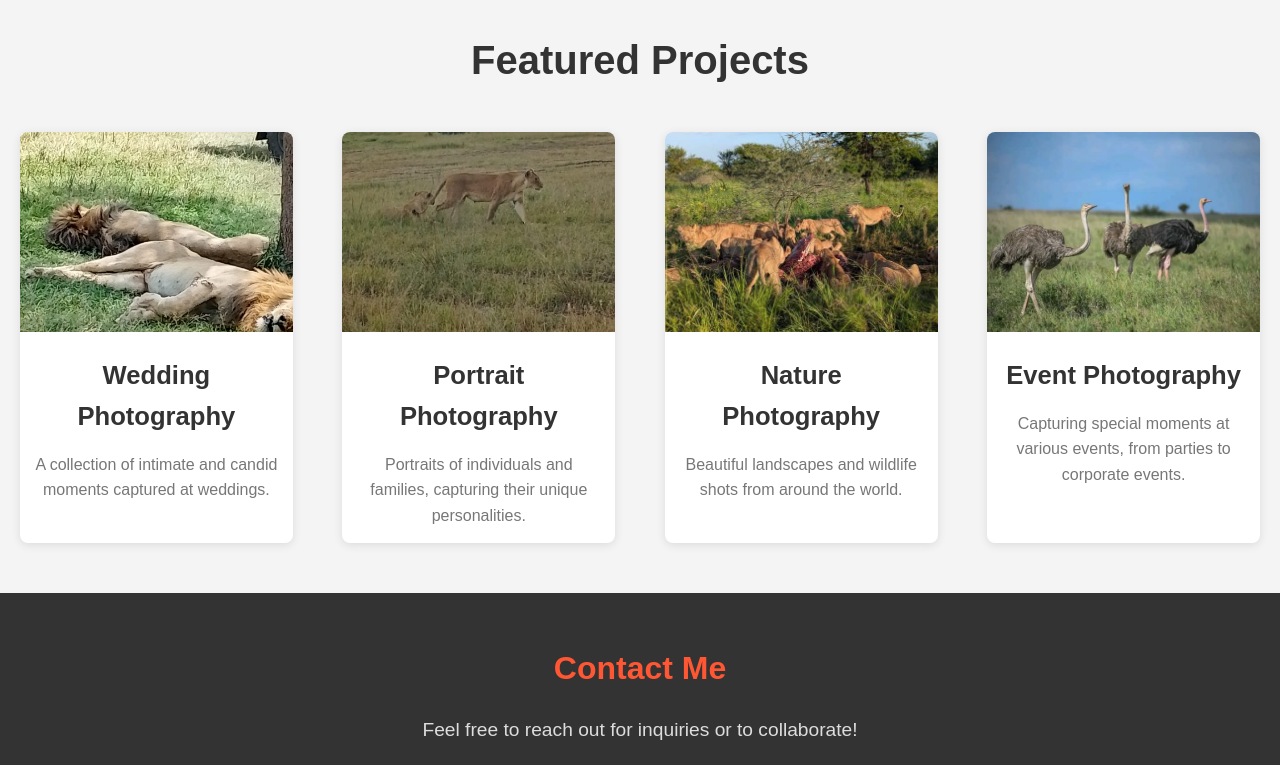
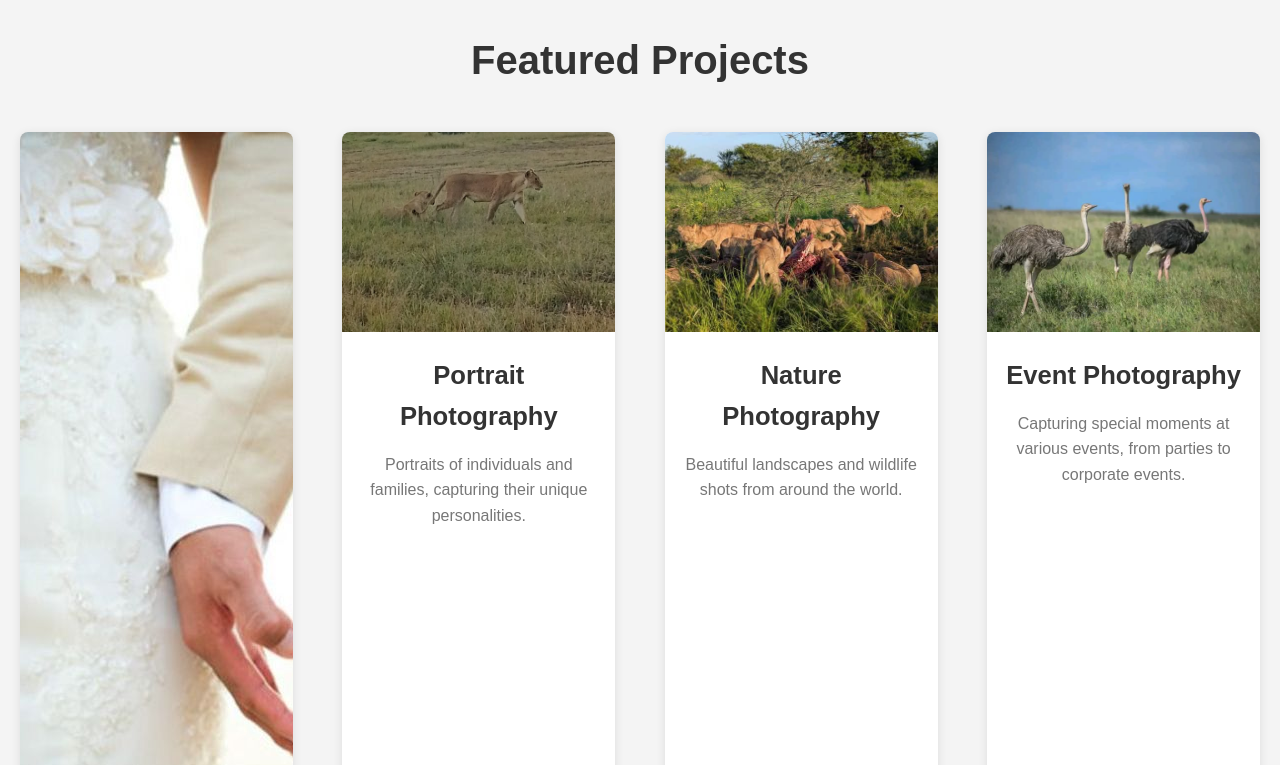
Before and after one commit to bando254/BANDO254, a plain HTML site: page index.html in a window 1280 px wide. Shown: the part 800-1565 px from the top of the page. Drawn offline with Linux system fonts and the light colour scheme.

Commit message:
Update index.html

```diff
--- a/index.html
+++ b/index.html
@@ -70,7 +70,7 @@
     <h2>Featured Projects</h2>
     <div class="project-list">
       <div class="project">
-        <img src="lion sleeping.jpg" alt="Project 1" class="project-img">
+        <img src="Wedding-Photography-Poses-Ideas-for-Couples-2.jpg">
         <h3>Wedding Photography</h3>
         <p>A collection of intimate and candid moments captured at weddings.</p>
       </div>
```
